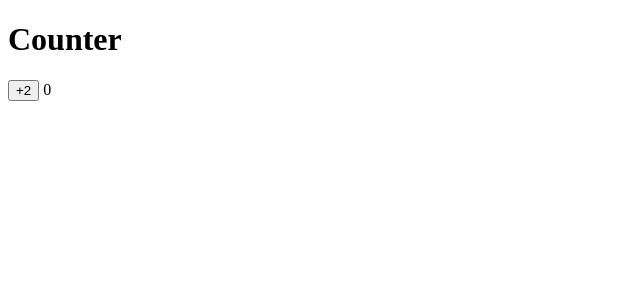
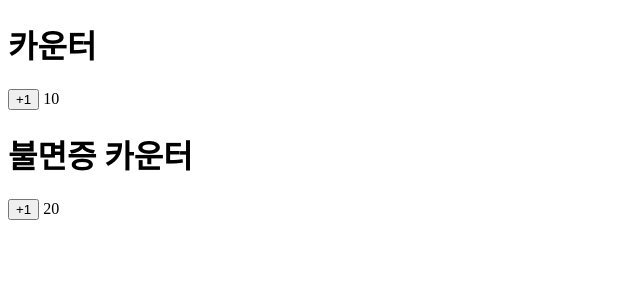
Before and after one commit to egoingsb/lg-20250918-2, a React (Vite) app: page / in a window 1280 px wide. Shown: the top 300 px of the page, without its empty margins (0-640 px from the left). Built offline with nearby package versions, Linux system fonts and the light colour scheme.

Commit message:
1. 속성은 props라고 한다. 2. 속성은 함수의 파라미터이다. 3. 파라미터는 객체이다.

```diff
--- a/src/App.tsx
+++ b/src/App.tsx
@@ -1,10 +1,11 @@
 import "./App.css";
 
-function Counter() {
+function Counter(props) {
+    console.log("props", props);
     return (
         <>
-            <h1>Counter</h1>
-            <button>+2</button> 0
+            <h1>{props.title}</h1>
+            <button>+1</button> {props.initValue}
         </>
     );
 }
@@ -12,7 +13,8 @@ function Counter() {
 function App() {
     return (
         <>
-            <Counter></Counter>
+            <Counter title="카운터" initValue="10"></Counter>
+            <Counter title="불면증 카운터" initValue="20"></Counter>
         </>
     );
 }
```
